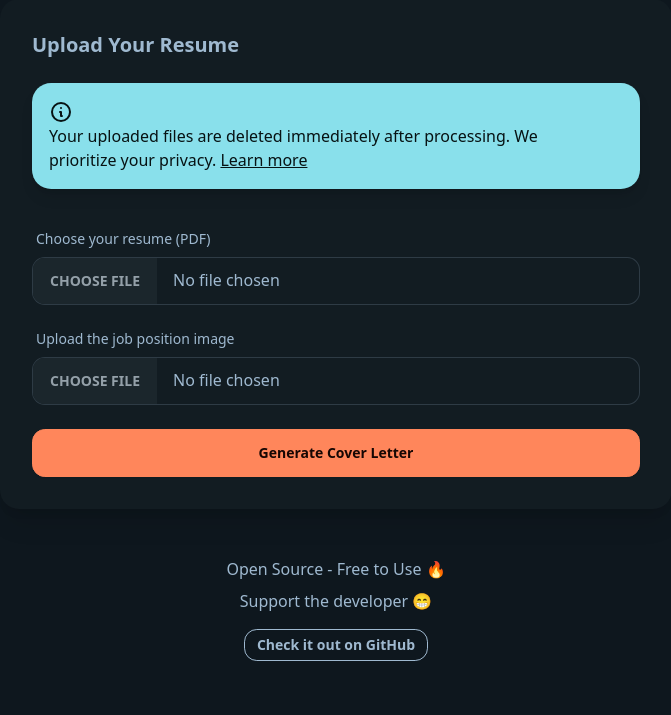
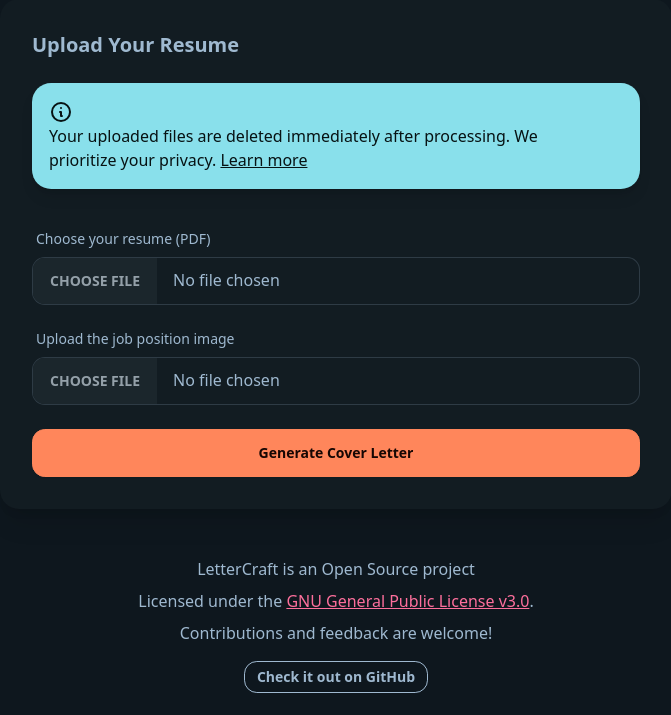
Before and after one commit to hafizhlf/resume-to-coverletter, a Django app: page / in a window 1280 px wide. Shown: the part 85-800 px from the top of the page, without its empty margins (304-975 px from the left). Run offline with Django 5.2, Linux system fonts and the light colour scheme; some libraries are stand-ins or nearby versions.

Commit message:
Revise footer content for clarity and license info
Updated footer to better communicate the project's open-source nature and provide licensing details. This enhances transparency and encourages contributions and feedback from users.

```diff
--- a/coverletter/templates/coverletter/index.html
+++ b/coverletter/templates/coverletter/index.html
@@ -84,8 +84,9 @@
 
         <!-- Footer Section -->
         <footer class="text-center mt-12">
-            <p>Open Source - Free to Use 🔥</p>
-            <p class="mt-2">Support the developer 😁</p>
+            <p>LetterCraft is an Open Source project</p>
+            <p class="mt-2">Licensed under the <a href="https://github.com/hafizhlf/resume-to-coverletter/blob/main/LICENSE" class="link link-secondary" target="_blank" rel="noopener noreferrer">GNU General Public License v3.0</a>.</p>
+            <p class="mt-2">Contributions and feedback are welcome!</p>
             <div class="mt-4">
                 <a href="https://github.com/hafizhlf/resume-to-coverletter" target="_blank"
                     class="btn btn-outline btn-sm" aria-label="GitHub Repository">Check it out on GitHub</a>
```
